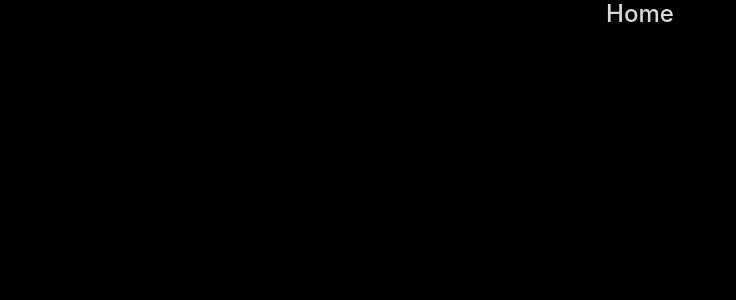
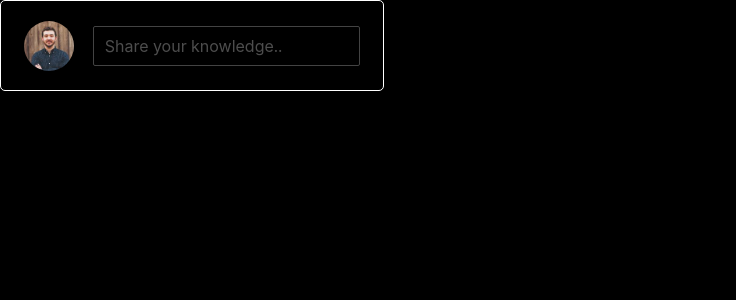
Before and after one commit to max-pok/Noicode, a React (Create React App) app in the folder client/: page / in a window 1280 px wide. Shown: the top 300 px of the page, without its empty margins (0-736 px from the left). Built offline with nearby package versions, Linux system fonts and the light colour scheme.

Commit message:
still working on it

```diff
--- a/client/src/App.js
+++ b/client/src/App.js
@@ -1,20 +1,21 @@
-import { useState, useEffect } from "react"
-import Auth from "./components/authentication/auth"
-import Home from "./components/home/home"
-import { BrowserRouter as Router, Switch, Route, Redirect } from "react-router-dom"
-import "./App.css"
+import { useState, useEffect } from 'react';
+import Auth from './components/authentication/auth';
+import Home from './components/home/home';
+import Post from './components/post/post';
+import { BrowserRouter as Router, Switch, Route, Redirect } from 'react-router-dom';
+import './App.css';
 
 function App() {
   const getToken = () => {
-    return localStorage.getItem("token")
-  }
+    return localStorage.getItem('token');
+  };
 
-  const [token, setToken] = useState(getToken())
+  const [token, setToken] = useState(getToken());
 
   const saveToken = (token) => {
-    localStorage.setItem("token", token)
-    setToken(token)
-  }
+    localStorage.setItem('token', token);
+    setToken(token);
+  };
 
   // this will run when the localStorage is changed.
   // window.addEventListener("storage", function (e) {
@@ -31,12 +32,13 @@ function App() {
             <Home />
           </Route>
           <Route path='/'>
-            <Home />
+            <Post />
+            {/* <Home /> */}
           </Route>
         </Switch>
       </Router>
     </div>
-  )
+  );
 }
 
-export default App
+export default App;
--- a/client/src/components/authentication/auth.js
+++ b/client/src/components/authentication/auth.js
@@ -3,6 +3,7 @@ import Login from "./login/login"
 import Register from "./register/register"
 import { Divider } from "antd"
 import "./auth.css"
+
 
 function Auth({ saveToken }) {
   const handlePageSwitch = (element) => {
--- /dev/null
+++ b/client/src/components/post/post.css
@@ -0,0 +1,27 @@
+.post-holder {
+  width: 30%;
+  min-height: 10vh;
+  display: flex;
+  justify-content: center;
+  align-items: center;
+  flex-direction: row;
+  border-radius: 5px;
+  border: 1px solid white;
+  gap: 5%;
+}
+
+.input {
+  width: 70%;
+  margin-top: 25px;
+}
+.image-holder {
+  width: 50px;
+  height: 50px;
+}
+
+.image-holder img {
+  max-width: 100%;
+  max-height: 100%;
+  background-clip: padding-box;
+  border-radius: 50%;
+}
--- /dev/null
+++ b/client/src/components/post/post.js
@@ -0,0 +1,20 @@
+import { Form, Input, Divider } from 'antd';
+
+import './post.css';
+import user from '../../assets/images/user.jpg';
+
+const Post = () => {
+  return (
+    <div>
+      <div className='post-holder'>
+        <div className='image-holder'>
+          <img src={user} alt='user-img' />
+        </div>
+        <Form.Item className='input' name='post' rules={[{ required: true, message: 'Please enter your e-mail address!' }]}>
+          <Input type='textarea' size='large' placeholder='Share your knowledge..' />
+        </Form.Item>
+      </div>
+    </div>
+  );
+};
+export default Post;
```
Also changed, not shown: client/src/assets/images/user.jpg (added).
